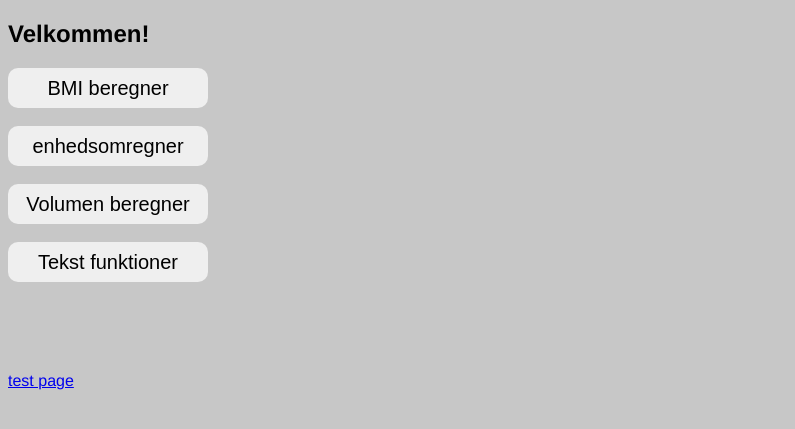
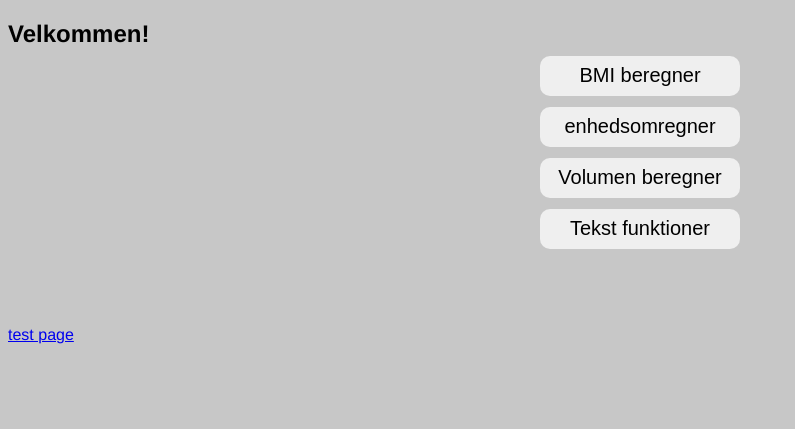
Before and after one commit to jasonj06/multi_siden, a Flask app: page / in a window 1280 px wide. Shown: the part 163-592 px from the top of the page, without its empty margins (0-795 px from the left). Run offline with Flask 3, Linux system fonts and the light colour scheme.

Commit message:
Align buttons to center

```diff
--- a/static/style.css
+++ b/static/style.css
@@ -55,5 +55,11 @@ body {
   font-size: 20px;
   cursor: pointer;
   border-radius: 10px;
-  justify-self: center;
 }
+
+.center {
+  display: flex;
+  justify-content: center;
+  align-items: center;
+  height: 15px;
+}
--- a/templates/home.html
+++ b/templates/home.html
@@ -4,34 +4,41 @@
 <div>
     <h2>Velkommen!</h2>
 </div>
-<div>
+<div class="center">
     <a href="bmi_beregner">
         <button class="index_buttons">
             BMI beregner
         </button>
     </a>
+</div>
+
     <br><br>
+<div class="center">
     <a href="enhedsomregner">
         <button class="index_buttons">
             enhedsomregner
         </button>
     </a>
+</div>
     <br><br>
+<div class="center">
     <a href="volumen beregner">
         <button class="index_buttons">
             Volumen beregner
         </button>
     </a>
+</div>
     <br><br>
+<div class="center">
     <a href="text_utility">
         <button class="index_buttons">
             Tekst funktioner
         </button>
     </a><br>
+</div>
     <br><br><br><br><br>
     <a href="add">
         test page
     </a>
-</div>
 
 {% endblock %}
```
